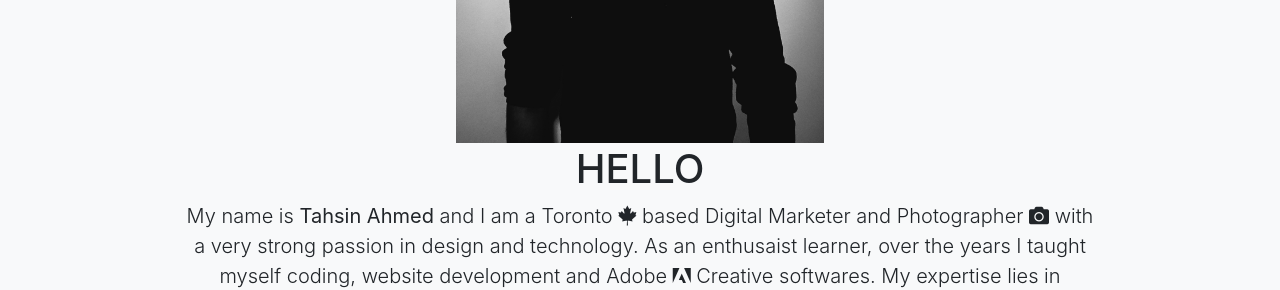
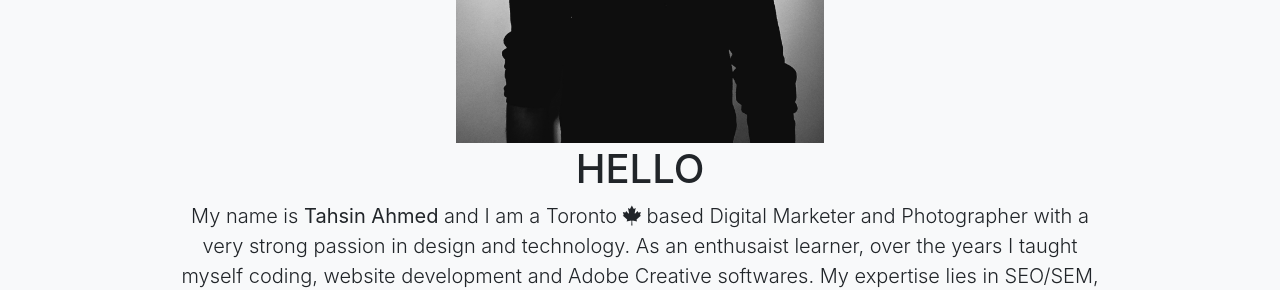
Before and after one commit to AhmedTahsin/AhmedTahsin.github.io, a website with bundled scripts: page index.html in a window 1280 px wide. Shown: the part 1233-1523 px from the top of the page. Built offline with nearby package versions, Linux system fonts and the light colour scheme.

Commit message:
Update index.html

```diff
--- a/index.html
+++ b/index.html
@@ -91,7 +91,7 @@
         <div class="col-lg-10 mx-auto">
         <img class="my-image" src="img/my-image.jpg" width:"200" height: "139">
           <h1 class="mb-2">HELLO</h1>
-          <p class="lead mb-5">My name is <b>Tahsin Ahmed</b> and I am a Toronto <i class="fab fa-canadian-maple-leaf"></i> based Digital Marketer and Photographer <i class="fas fa-camera"></i> with a very strong passion in design and technology. As an enthusaist learner, over the years I taught myself coding, website development and Adobe <i class="fab fa-adobe"></i> Creative softwares. My expertise lies in SEO/SEM, Wordpress <i class="fab fa-wordpress"></i>, Wix <i class="fab fa-wix"></i>, Squarespace <i class="fab fa-squarespace"></i> website creation and content marketing. I am also an aspiring photographer by hobby. I am currently enrolled in Marketing at York University.</p>
+          <p class="lead mb-5">My name is <b>Tahsin Ahmed</b> and I am a Toronto <i class="fab fa-canadian-maple-leaf"></i> based Digital Marketer and Photographer with a very strong passion in design and technology. As an enthusaist learner, over the years I taught myself coding, website development and Adobe Creative softwares. My expertise lies in SEO/SEM, Wordpress, Wix, Squarespace website creation and content marketing. I am also an aspiring photographer by hobby. I am currently enrolled in Marketing at York University.</p>
           <p class="lead mb-5">I am also very data-driven marketer. Over the course of summer 2018 I've learned to use different analytics tools such as: Google Analytics, SEMRush, Adobe Analytics, Crazy Egg etc. </p>
             <p class="lead mb-5">Having a huge passion in marketing and a drive for creativity I like to combine these two to cultivate creative solutions.</p>
         </div>
```
